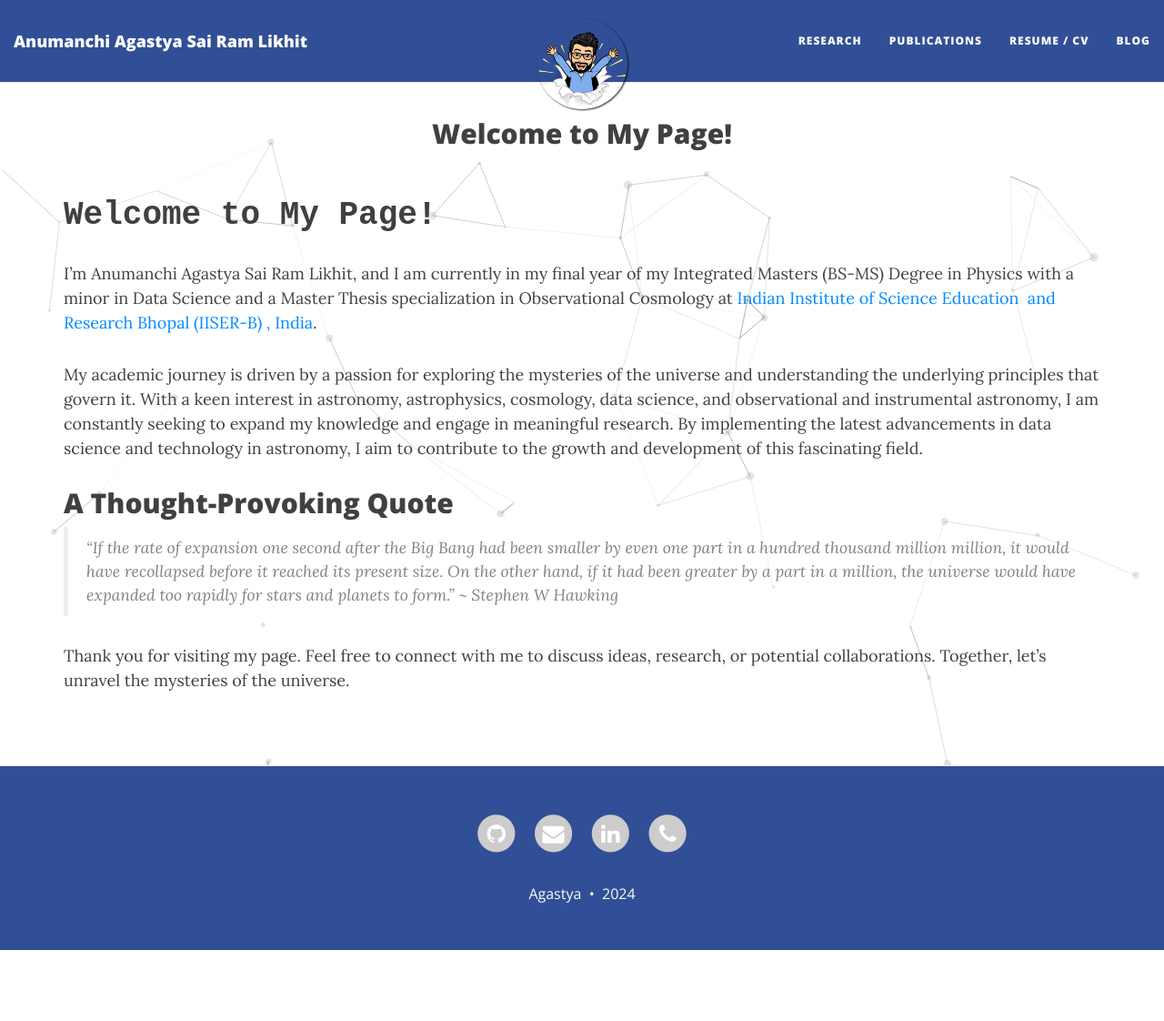
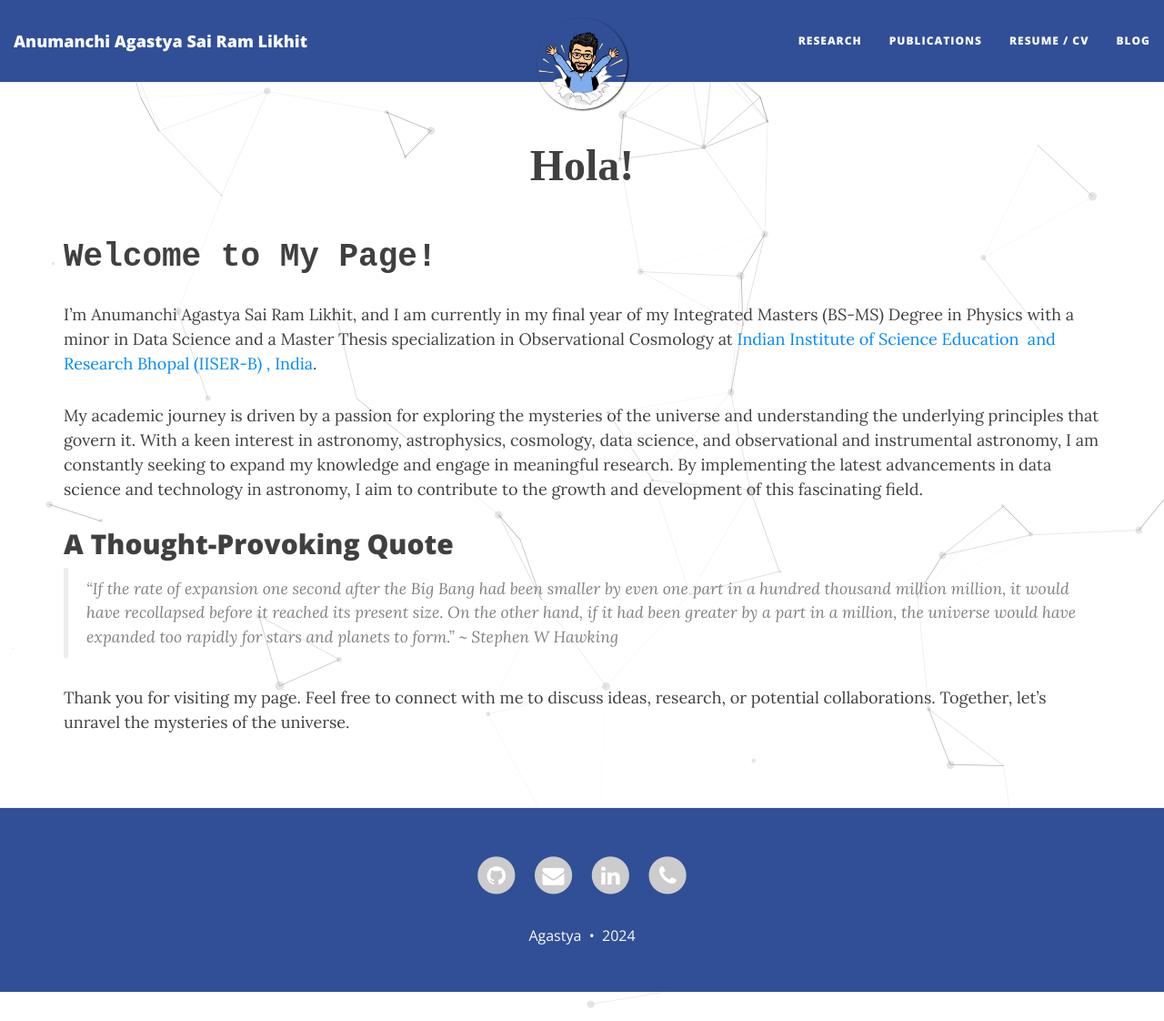
Before and after one commit to astropi-b/astropi-b.github.io, a Jekyll site: the page built from index.md, in a window 1280 px wide and 1122 px high. Shown: the whole window at 91% size. Built offline with Jekyll 4.4.1, drawn with Linux system fonts in a browser that asks for light colours; nearby versions of some CDN libraries; our own code applies the rules of GitHub Pages for plain Markdown files.

Commit message:
Update index.md

```diff
--- a/index.md
+++ b/index.md
@@ -1,6 +1,6 @@
 ---
 layout: page
-title: <span style="font-family: 'Brush Script MT', cursive; font-size: 48px;">Hola!</span>
+title: "<span style=\"font-family: 'Brush Script MT', cursive; font-size: 48px;\">Hola!</span>"
 ---
 
 # <span style="font-family: 'Courier New', Courier, monospace;">Welcome to My Page!</span>
```
